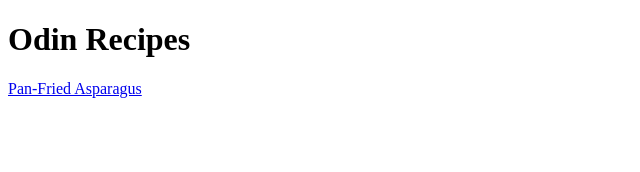
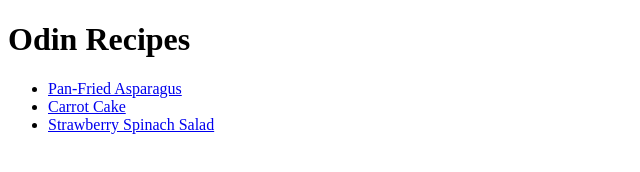
Before and after one commit to Rex-TheCreator/odin-recipes, a plain HTML site: page index.html in a window 1280 px wide. Shown: the whole page, without its empty margins (0-640 px from the left). Drawn offline with Linux system fonts and the light colour scheme.

Commit message:
add two recipes to index

```diff
--- a/index.html
+++ b/index.html
@@ -5,7 +5,11 @@
         <title>Odin Recipes</title>
         <body>
             <h1>Odin Recipes</h1>
-            <a href="recipes/friedasparagus.html">Pan-Fried Asparagus</a>
+            <ul>
+            <li><a href="recipes/friedasparagus.html">Pan-Fried Asparagus</a></li>
+            <li><a href="recipes/carrotcake.html">Carrot Cake</a></li>
+            <li><a href="recipes/straspinsal.html">Strawberry Spinach Salad</a></li>
+            </ul>
 
         </body>
     </head>
```
